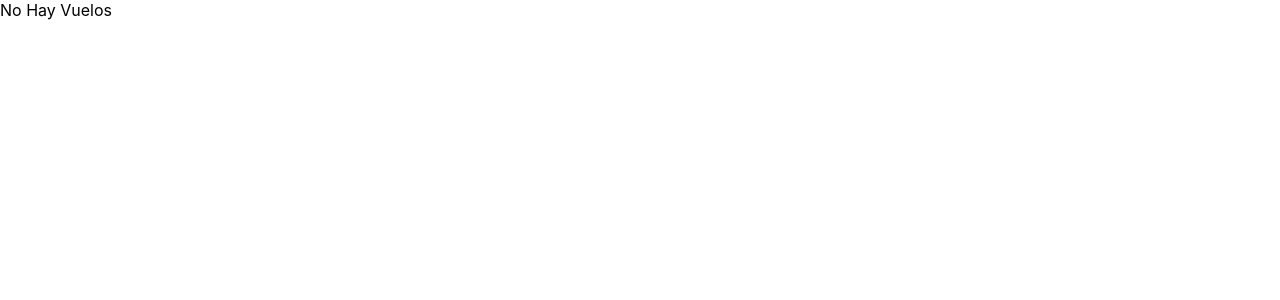
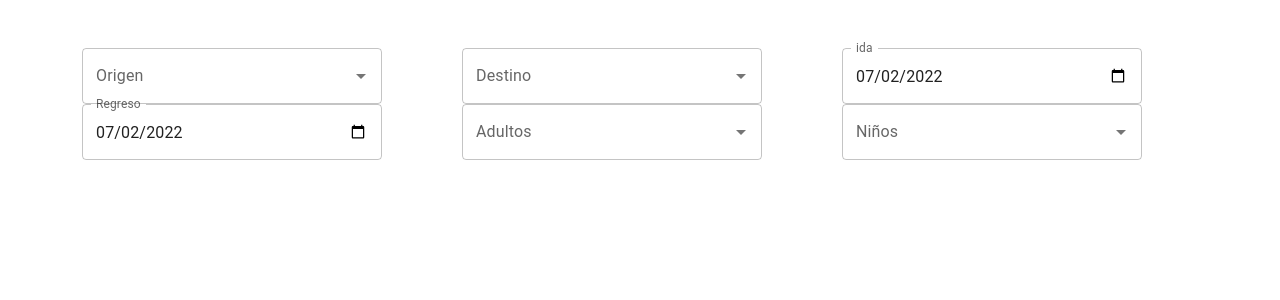
Before and after one commit to yderfre78/rolling_the_world, a React (Create React App) app: page / in a window 1280 px wide. Shown: the top 300 px of the page. Built offline with nearby package versions, Linux system fonts and the light colour scheme; no server answers.

Commit message:
add form

```diff
--- a/package.json
+++ b/package.json
@@ -3,10 +3,14 @@
   "version": "0.1.0",
   "private": true,
   "dependencies": {
+    "@emotion/react": "^11.9.3",
+    "@emotion/styled": "^11.9.3",
+    "@mui/material": "^5.8.6",
     "@testing-library/jest-dom": "^5.16.4",
     "@testing-library/react": "^13.3.0",
     "@testing-library/user-event": "^13.5.0",
     "axios": "^0.27.2",
+    "formik": "^2.2.9",
     "react": "^18.2.0",
     "react-dom": "^18.2.0",
     "react-router-dom": "^6.3.0",
--- a/public/index.html
+++ b/public/index.html
@@ -25,6 +25,8 @@
       Learn how to configure a non-root public URL by running `npm run build`.
     -->
     <title>React App</title>
+    <!-- CSS only -->
+<link href="https://cdn.jsdelivr.net/npm/bootstrap@5.2.0-beta1/dist/css/bootstrap.min.css" rel="stylesheet" integrity="sha384-0evHe/X+R7YkIZDRvuzKMRqM+OrBnVFBL6DOitfPri4tjfHxaWutUpFmBp4vmVor" crossorigin="anonymous">
   </head>
   <body>
     <noscript>You need to enable JavaScript to run this app.</noscript>
--- a/src/Routes.js
+++ b/src/Routes.js
@@ -1,13 +1,15 @@
 import React from "react";
 import { Routes, Route } from "react-router-dom";
 import Home from "./components/Home";
+import Form from "./components/Form";
 
 import ListFligths from "./components/ListFligths";
 
 const Routes2 = () => {
   return (
     <Routes>
-      <Route path="/" element={<Home />} />
+      <Route path="/" element={<Form />} />
+      <Route path="/results" element={<Home />} />
       <Route path="/flights/:id" element={<ListFligths />} />
     </Routes>
   );
--- /dev/null
+++ b/src/components/Form.jsx
@@ -0,0 +1,200 @@
+import * as React from "react";
+import { useState } from "react";
+
+import Box from "@mui/material/Box";
+import TextField from "@mui/material/TextField";
+import Autocomplete from "@mui/material/Autocomplete";
+// import Stack from "@mui/material/Stack";
+import { Field, Form, Formik } from "formik";
+
+let defaultDate = new Date();
+
+export default function CountrySelect() {
+  const [fechaSeleccionada, cambiarFecha] = useState(defaultDate);
+  return (
+    <>
+      <div spacing={1} sx={{ width: 300 }} className="container mt-5">
+        <Formik>
+          <Form>
+            <div className="row">
+              <div className="col">
+                <Autocomplete
+                  id="origen"
+                  sx={{ width: 300 }}
+                  options={countries}
+                  autoHighlight
+                  getOptionLabel={(option) => option.code}
+                  renderOption={(props, option) => (
+                    <Box
+                      component="li"
+                      sx={{ "& > img": { mr: 2, flexShrink: 0 } }}
+                      {...props}
+                    >
+                      {option.label} ({option.code})
+                    </Box>
+                  )}
+                  renderInput={(params) => (
+                    <TextField
+                      {...params}
+                      label="Origen"
+                      inputProps={{
+                        ...params.inputProps,
+                        autoComplete: "new-password", // disable autocomplete and autofill
+                      }}
+                    />
+                  )}
+                />
+
+                <TextField
+                  sx={{ width: 300 }}
+                  id="Regreso"
+                  label="Regreso"
+                  type="date"
+                  value={fechaSeleccionada.toISOString().slice(0, 10)}
+                  defaultValue={defaultDate.toISOString().slice(0, 16)}
+                  InputLabelProps={{
+                    shrink: true,
+                  }}
+                />
+              </div>
+              <div className="col">
+                <Autocomplete
+                  id="Destino"
+                  sx={{ width: 300 }}
+                  options={countries}
+                  autoHighlight
+                  getOptionLabel={(option) => option.code}
+                  renderOption={(props, option) => (
+                    <Box
+                      component="li"
+                      sx={{ "& > img": { mr: 2, flexShrink: 0 } }}
+                      {...props}
+                    >
+                      {option.label} ({option.code})
+                    </Box>
+                  )}
+                  renderInput={(params) => (
+                    <TextField
+                      {...params}
+                      label="Destino"
+                      inputProps={{
+                        ...params.inputProps,
+                        autoComplete: "new-password", // disable autocomplete and autofill
+                      }}
+                    />
+                  )}
+                />
+
+                <Autocomplete
+                  id="Adultos"
+                  sx={{ width: 300 }}
+                  options={passengers}
+                  autoHighlight
+                  getOptionLabel={(option) => option.label}
+                  renderOption={(props, option) => (
+                    <Box
+                      component="li"
+                      sx={{ "& > img": { mr: 2, flexShrink: 0 } }}
+                      {...props}
+                    >
+                      {option.label}
+                    </Box>
+                  )}
+                  renderInput={(params) => (
+                    <TextField
+                      {...params}
+                      label="Adultos"
+                      inputProps={{
+                        ...params.inputProps,
+                        autoComplete: "new-password", // disable autocomplete and autofill
+                      }}
+                    />
+                  )}
+                />
+              </div>
+              <div className="col">
+                <TextField
+                  sx={{ width: 300 }}
+                  id="Ida"
+                  label="ida"
+                  value={fechaSeleccionada.toISOString().slice(0, 10)}
+                  type="date"
+                  defaultValue={defaultDate.toISOString().slice(0, 10)}
+                  InputLabelProps={{
+                    shrink: true,
+                  }}
+                />
+
+                <Autocomplete
+                  required
+                  id="niños"
+                  sx={{ width: 300 }}
+                  options={passengers}
+                  autoHighlight
+                  getOptionLabel={(option) => option.label}
+                  renderOption={(props, option) => (
+                    <Box
+                      component="li"
+                      sx={{ "& > img": { mr: 2, flexShrink: 0 } }}
+                      {...props}
+                    >
+                      {option.label}
+                    </Box>
+                  )}
+                  renderInput={(params) => (
+                    <TextField
+                      {...params}
+                      label="Niños"
+                      inputProps={{
+                        ...params.inputProps,
+                        autoComplete: "new-password", // disable autocomplete and autofill
+                      }}
+                    />
+                  )}
+                />
+              </div>
+            </div>
+          </Form>
+        </Formik>
+      </div>
+    </>
+  );
+}
+
+// From https://bitbucket.org/atlassian/atlaskit-mk-2/raw/4ad0e56649c3e6c973e226b7efaeb28cb240ccb0/packages/core/select/src/data/countries.js
+const countries = [
+  { code: "ATL", label: "Atlanta" },
+  { code: "BOS", label: "Boston" },
+  { code: "CHI", label: "Chicago" },
+  { code: "DAL", label: "Dallas" },
+  { code: "DEN", label: "Denver" },
+  { code: "LAX", label: "Los Angeles" },
+  { code: "NYC", label: "New York City" },
+  { code: "PHX", label: "Phoenix" },
+  { code: "SAN", label: "San Diego" },
+  { code: "SEA", label: "Seattle" },
+  { code: "WAS", label: "Washington" },
+];
+
+const passengers = [
+  { label: "1" },
+  { label: "2" },
+  { label: "3" },
+  { label: "4" },
+  { label: "5" },
+  { label: "6" },
+  { label: "7" },
+  { label: "8" },
+  { label: "9" },
+  { label: "10" },
+  { label: "11" },
+  { label: "12" },
+  { label: "13" },
+  { label: "14" },
+  { label: "15" },
+  { label: "16" },
+  { label: "17" },
+  { label: "18" },
+  { label: "19" },
+  { label: "20" },
+];
--- a/src/index.css
+++ b/src/index.css
@@ -11,3 +11,23 @@ code {
   font-family: source-code-pro, Menlo, Monaco, Consolas, 'Courier New',
     monospace;
 }
+
+.MaterialForm{
+  display: flex;
+  flex-direction: column;
+  align-items: center;
+  justify-content: center;
+  width: 100%;
+  height: 100%;
+  background-color: #fafafa;
+}
+
+.MaterialForm > form{
+  display: flex;
+  flex-direction: column;
+  align-items: center;
+  justify-content: center;
+  width: 100%;
+  height: 100%;
+  background-color: #fafafa;
+}
```
Also changed, not shown: 1 other file (tests, documents, lock files or other folders).
